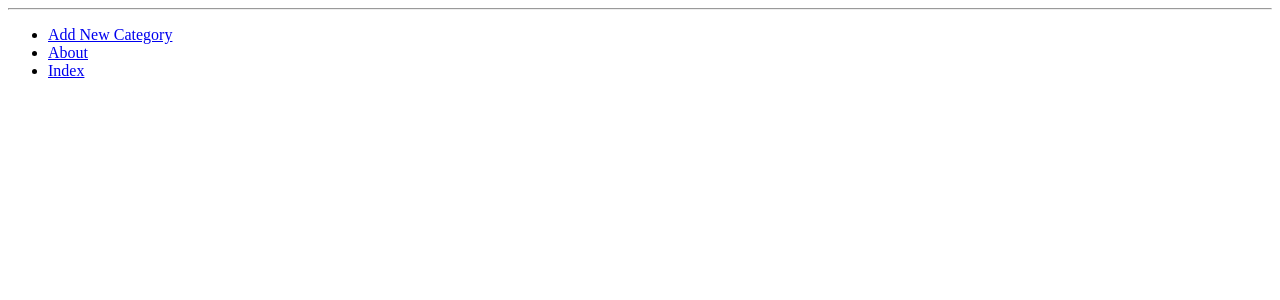
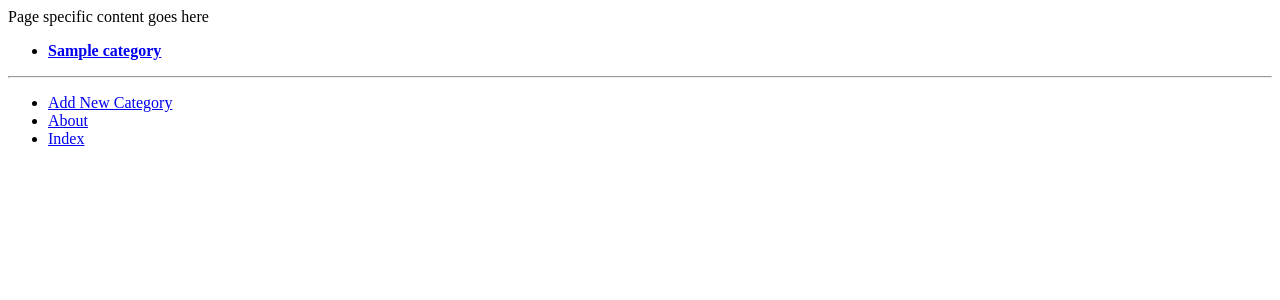
Before and after one commit to timjchase/rango_tango, a Django app: template django_tango/templates/rango/base.html in a window 1280 px wide. Shown: the top 300 px of the page. Run offline with Django 3.2, Linux system fonts and the light colour scheme; the template is opened without the code that fills it: values that come from a table or form of the project are taken from there, others are empty; tables that the repository leaves empty hold one stand-in row (values such as "Sample post").

Commit message:
fix aout page

```diff
--- /dev/null
+++ b/django_tango/rango/templatetags/rango_template_tags.py
@@ -0,0 +1,10 @@
+from django import template
+from rango.models import Category
+
+register = template.Library()
+
+
+@register.inclusion_tag("rango/cats.html")
+def get_category_list(cat=None):
+    cats = Category.objects.all()
+    return {"cats": cats, "act_cat": cat}
--- a/django_tango/templates/rango/base.html
+++ b/django_tango/templates/rango/base.html
@@ -1,5 +1,7 @@
+{% load rango_template_tags %}
 <!DOCTYPE html>
 {% load static %}
+
 <html>
 
 <head lang="en">
@@ -15,9 +17,16 @@
 <body>
     <div>
         {% block content %}
-        <!-- Page specific content goes here -->
+        Page specific content goes here
         {% endblock content %}
+
     </div>
+    <div>
+        {% block sidebar_block %}
+        {% get_category_list category %}
+        {% endblock sidebar_block %}
+    </div>
+
     <hr />
 
     <div>
--- /dev/null
+++ b/django_tango/templates/rango/cats.html
@@ -0,0 +1,14 @@
+<ul>
+    {% for c in cats %}
+    {% if c == act_cat %}
+    <li>
+        <strong> <a href="{% url 'show_category' c.slug %}">{{ c.name }}</a> </strong>
+    </li>
+    {% else %}
+    <li>
+        <a href="{% url 'show_category' c.slug %}">{{ c.name }}</a>
+    </li>
+    {% endif %}
+    {% endfor %}
+
+</ul>
```
Also changed, not shown: django_tango/rango/views.py (+18 -3 lines), django_tango/rango/templatetags/__init__.py (added).
